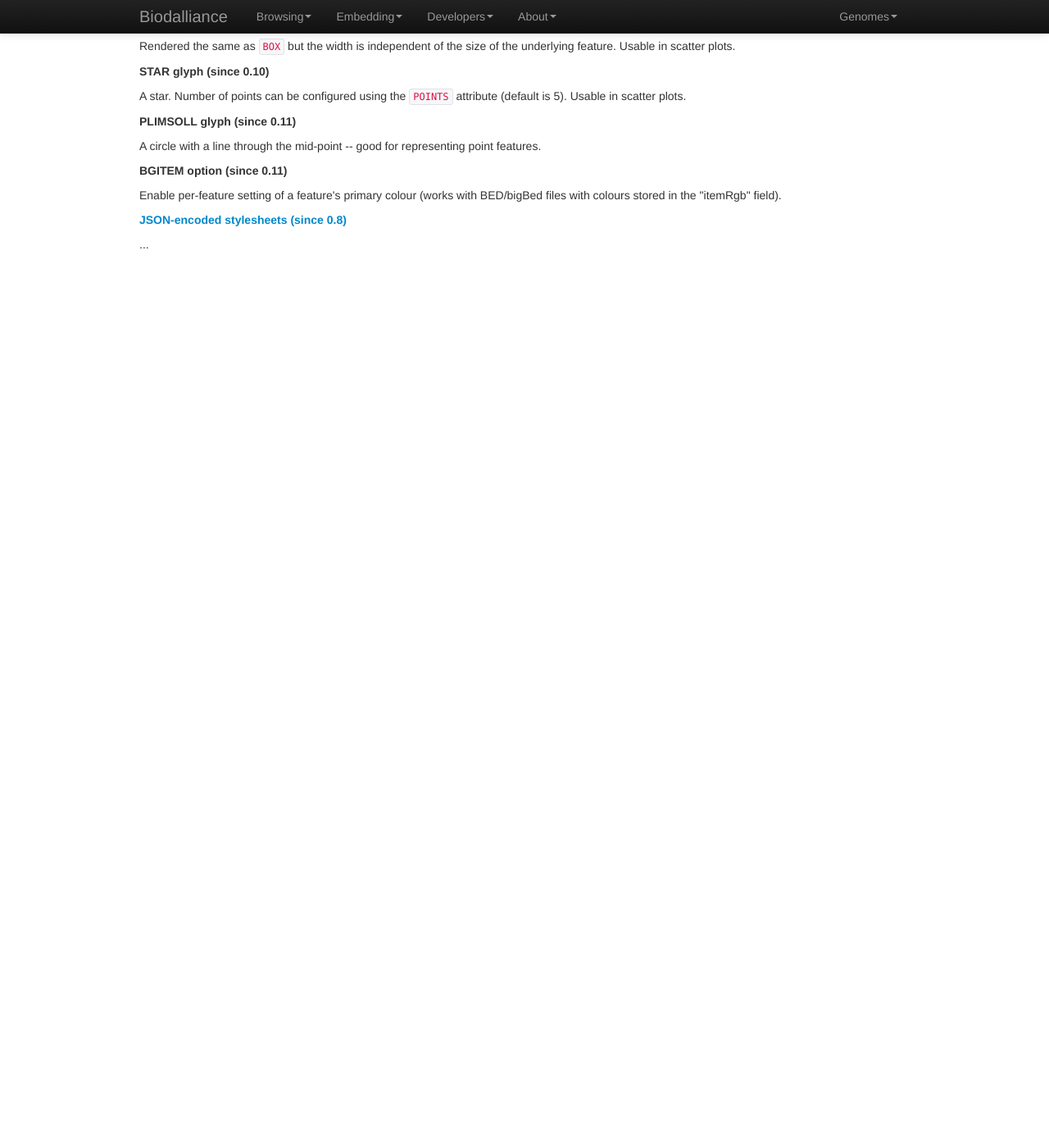
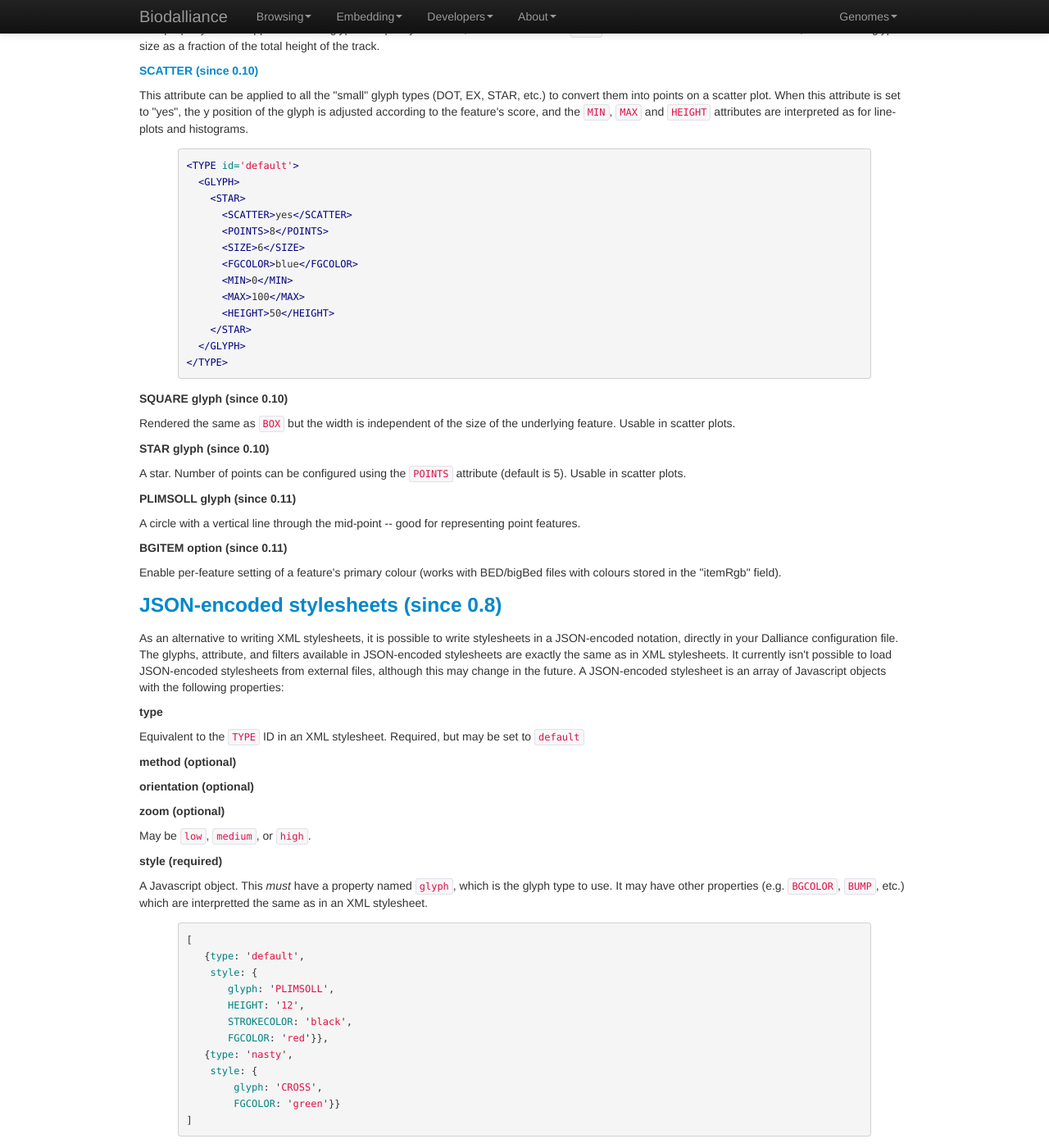
Before and after one commit to biodalliance/dalliance-web, a Jekyll site: the page built from stylesheets.html, in a window 1280 px wide and 1400 px high, scrolled down 1197 px. Shown: the whole window at 82% size. Built offline with Jekyll 4.4.1, drawn with Linux system fonts in a browser that asks for light colours; before the commit the page ends 1505 px from its top, so only the background shows below that; some of the changed text lies outside the part shown.

Commit message:
Fix some documentation gaps.

```diff
--- a/stylesheets.html
+++ b/stylesheets.html
@@ -30,10 +30,31 @@
   </GLYPH>
 </TYPE>
 <TYPE id="repeat">
-  <GLYPH zoom="low">
+  <GLYPH>
     <BOX>
       <HEIGHT>10</HEIGHT>
       <BGCOLOR>orange</BGCOLOR>
+    </BOX>
+  </GLYPH>
+</TYPE>
+{%endhighlight%}
+
+<h5>Orientation matching (since 0.11)</h5>
+
+Features can be filtered by orientation, e.g.:
+
+{% highlight xml %}
+<TYPE id="foo" orientation="+">
+  <GLYPH>
+    <BOX>
+      <BGCOLOR>red</BGCOLOR>
+    </BOX>
+  </GLYPH>
+</TYPE>
+<TYPE id="foo" orientation="-">
+  <GLYPH>
+    <BOX>
+      <BGCOLOR>blue</BGCOLOR>
     </BOX>
   </GLYPH>
 </TYPE>
@@ -49,6 +70,11 @@
 
 This can be applied to small glyphs to specify the size.  If not specified, size is equal to the height.
 Mostly useful in conjuction with the <code>SCATTER</code> attribute.
+
+<h5>RSIZE (since 0.12)</h5>
+
+This property can be applied to small glyphs to specify their size, as an alternative to <code>SIZE</code>.
+The value should be between 0 and 1, and controls glyph size as a fraction of the total height of the track.
 
 <h5><a id='scatter'>SCATTER (since 0.10)</a></h5>
 
@@ -86,12 +112,49 @@
 
 <h5>PLIMSOLL glyph (since 0.11)</h5>
 
-A circle with a line through the mid-point -- good for representing point features.
+A circle with a vertical line through the mid-point -- good for representing point features.
 
 <h5>BGITEM option (since 0.11)</h5>
 
 Enable per-feature setting of a feature's primary colour (works with BED/bigBed files with colours stored in the "itemRgb" field).
 
-<h5><a id='json'>JSON-encoded stylesheets (since 0.8)</a></h5>
+<h3><a id='json'>JSON-encoded stylesheets (since 0.8)</a></h3>
 
-...
+As an alternative to writing XML stylesheets, it is possible to write stylesheets in a JSON-encoded notation, directly
+in your Dalliance configuration file.  The glyphs, attribute, and filters available in JSON-encoded stylesheets are
+exactly the same as in XML stylesheets.  It currently isn't possible to load JSON-encoded stylesheets from external
+files, although this may change in the future.
+
+A JSON-encoded stylesheet is an array of Javascript objects with the following properties:
+
+
+<h5>type</h5>
+
+Equivalent to the <code>TYPE</code> ID in an XML stylesheet.  Required, but may be set to <code>default</code>
+
+<h5>method (optional)</h5>
+<h5>orientation (optional)</h5>
+<h5>zoom (optional) </h5>
+
+May be <code>low</code>, <code>medium</code>, or <code>high</code>.
+
+<h5>style (required)</h5>
+
+A Javascript object.  This <em>must</em> have a property named <code>glyph</code>, which is the glyph type
+to use.  It may have other properties (e.g. <code>BGCOLOR</code>, <code>BUMP</code>, etc.) which are interpretted
+the same as in an XML stylesheet.
+
+{% highlight javascript %}
+[
+   {type: 'default',
+    style: {
+       glyph: 'PLIMSOLL',
+       HEIGHT: '12',
+       STROKECOLOR: 'black',
+       FGCOLOR: 'red'}},
+   {type: 'nasty',
+    style: {
+        glyph: 'CROSS',
+        FGCOLOR: 'green'}}
+]
+{% endhighlight %}
```
Also changed, not shown: interacting.html (+11 -0 lines).
